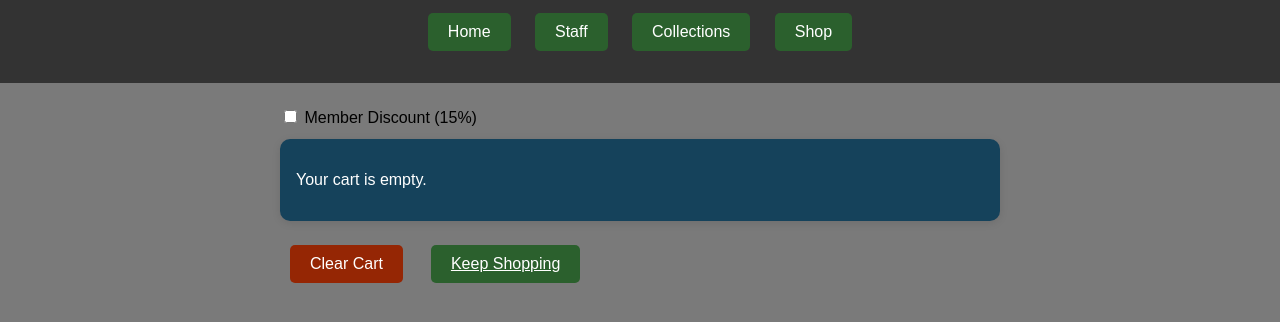
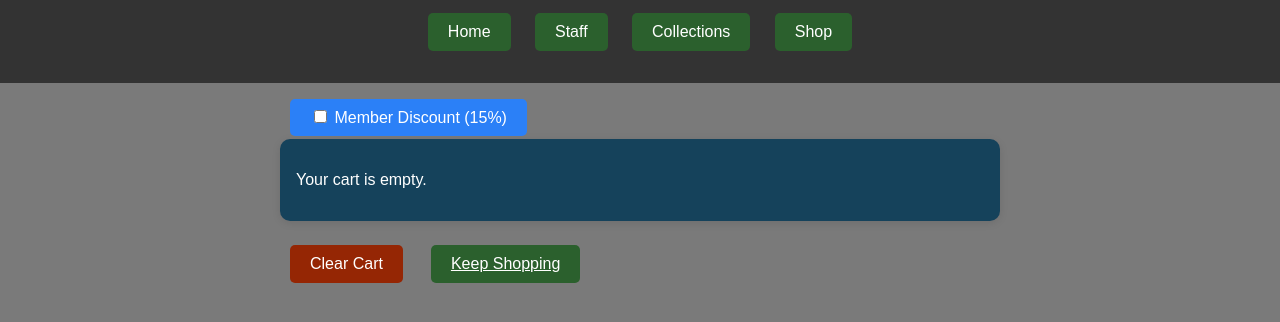
Before and after one commit to Axium01/Museum, a plain HTML site: page html/cart.html in a window 1280 px wide. Shown: the part 56-378 px from the top of the page. Drawn offline with Linux system fonts and the light colour scheme.

Commit message:
Add files via upload

```diff
--- a/css/style.css
+++ b/css/style.css
@@ -317,6 +317,18 @@ footer p {
     transition: background-color 0.3s;
 }
 
+.cart-membertoggle {
+    background-color: #2b80f7;
+    color: rgb(255, 255, 255);
+    border: none;
+    padding: 10px 20px;
+    margin: 0 10px;
+    cursor: pointer;
+    font-size: 1rem;
+    border-radius: 5px;
+    transition: background-color 0.3s;
+}
+
 td {
     vertical-align: bottom;
     padding: 1rem;
--- a/html/cart.html
+++ b/html/cart.html
@@ -32,7 +32,7 @@
   <main>
     <!-- NEW CONTROLS (Cart page only) -->
     <div class="controls">
-      <label><input type="checkbox" id="memberToggle"> Member Discount (15%)</label>
+      <label class="cart-membertoggle"><input type="checkbox" id="memberToggle"> Member Discount (15%)</label>
     </div>
 
     <!-- STATES & OUTPUT AREAS -->
```
